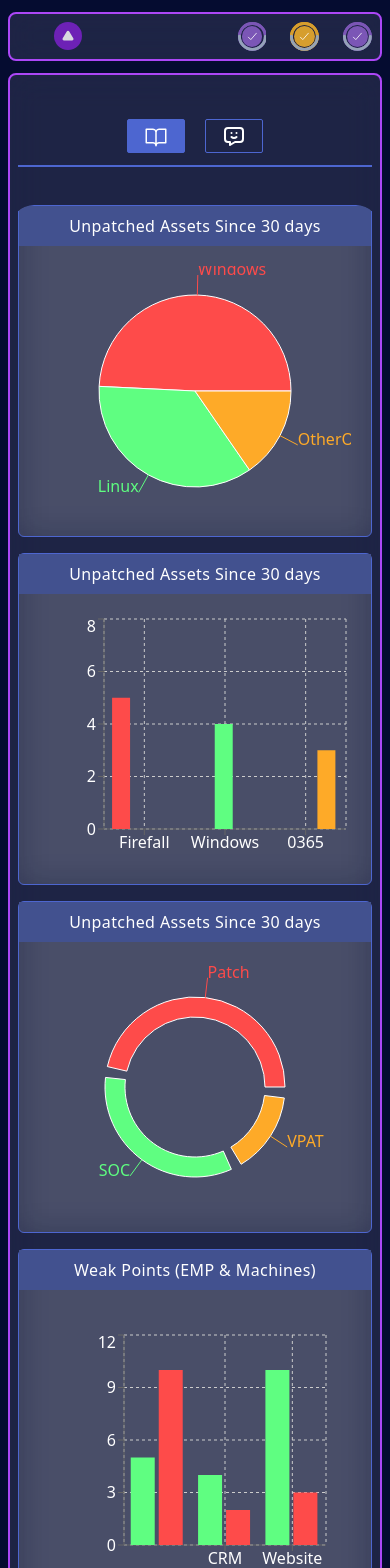
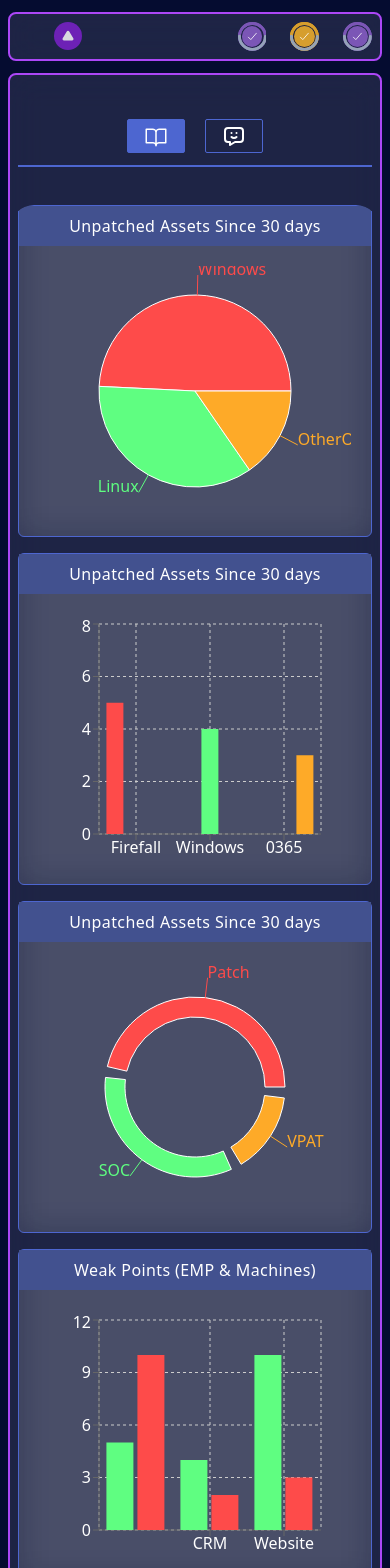
Before and after one commit to Prasath70/Dashboard_Rezilyzens, a React (Vite) app: page / in a window 390 px wide. Shown: the top 1568 px of the page. Built offline with nearby package versions, Linux system fonts and the light colour scheme.

Commit message:
fixed barchar mobile view

```diff
--- a/src/components/Summary.tsx
+++ b/src/components/Summary.tsx
@@ -114,33 +114,25 @@ function Summary() {
         </div>
       </div>
 
-      <div className="w-full rounded-md border border-[#4D66D0] bg-opacity-10 backdrop-filter backdrop-blur-lg  bg-white">
+      <div className="w-full rounded-md border border-[#4D66D0] bg-opacity-10 backdrop-filter backdrop-blur-lg bg-white">
         <div className="w-full h-10 bg-[#42518F] flex items-center justify-center">
-          <h1 className=" text-white tracking-wide ">
+          <h1 className="text-white tracking-wide">
             Unpatched Assets Since 30 days
           </h1>
         </div>
-        <div className="text-white p-5 ">
+        <div className="text-white p-5">
           <ResponsiveContainer width="100%" height={250}>
-            <BarChart width={500} height={300} data={bardata}>
+            <BarChart
+              data={bardata}
+              margin={{ top: 10, right: 30, left: 0, bottom: 0 }}
+            >
               <CartesianGrid strokeDasharray="3 3" />
               <XAxis dataKey="name" tick={{ fill: "white" }} />
               <YAxis tick={{ fill: "white" }} />
-              <Bar
-                dataKey="count_1"
-                fill={COLORS[0]}
-                activeBar={<Rectangle fill="pink" stroke="blue" />}
-              />
-              <Bar
-                dataKey="count_2"
-                fill={COLORS[1]}
-                activeBar={<Rectangle fill="pink" stroke="blue" />}
-              />
-              <Bar
-                dataKey="count_3"
-                fill={COLORS[2]}
-                activeBar={<Rectangle fill="pink" stroke="blue" />}
-              />
+              <Tooltip />
+              <Bar dataKey="count_1" fill={COLORS[0]} />
+              <Bar dataKey="count_2" fill={COLORS[1]} />
+              <Bar dataKey="count_3" fill={COLORS[2]} />
             </BarChart>
           </ResponsiveContainer>
         </div>
@@ -180,33 +172,26 @@ function Summary() {
         </div>
       </div>
 
-      <div className="w-full rounded-md border border-[#4D66D0] bg-opacity-10 backdrop-filter backdrop-blur-lg  bg-white">
+      <div className="w-full rounded-md border border-[#4D66D0] bg-opacity-10 backdrop-filter backdrop-blur-lg bg-white">
         <div className="w-full h-10 bg-[#42518F] flex items-center justify-center">
-          <h1 className=" text-white tracking-wide ">
+          <h1 className="text-white tracking-wide">
             Weak Points (EMP & Machines)
           </h1>
         </div>
-        <div className="text-white p-5 flex-1">
         <div className="text-white p-5">
           <ResponsiveContainer width="100%" height={250}>
-              <BarChart width={500} height={300} data={gplinedata}>
+            <BarChart
+              data={gplinedata}
+              margin={{ top: 10, right: 30, left: 0, bottom: 0 }}
+            >
               <CartesianGrid strokeDasharray="3 3" />
               <XAxis dataKey="name" tick={{ fill: "white" }} />
               <YAxis tick={{ fill: "white" }} />
               <Tooltip />
-                <Bar
-                  dataKey="Vulnerability"
-                  fill="#5FFE81"
-                  activeBar={<rect fill="pink" stroke="blue" />}
-                />
-                <Bar
-                  dataKey="SOC"
-                  fill="#FE4B4A"
-                  activeBar={<rect fill="gold" stroke="purple" />}
-                />
+              <Bar dataKey="Vulnerability" fill="#5FFE81" />
+              <Bar dataKey="SOC" fill="#FE4B4A" />
             </BarChart>
           </ResponsiveContainer>
-          </div>
         </div>
       </div>
     </div>
```
Lines whose indentation alone changed are shown as unchanged.
